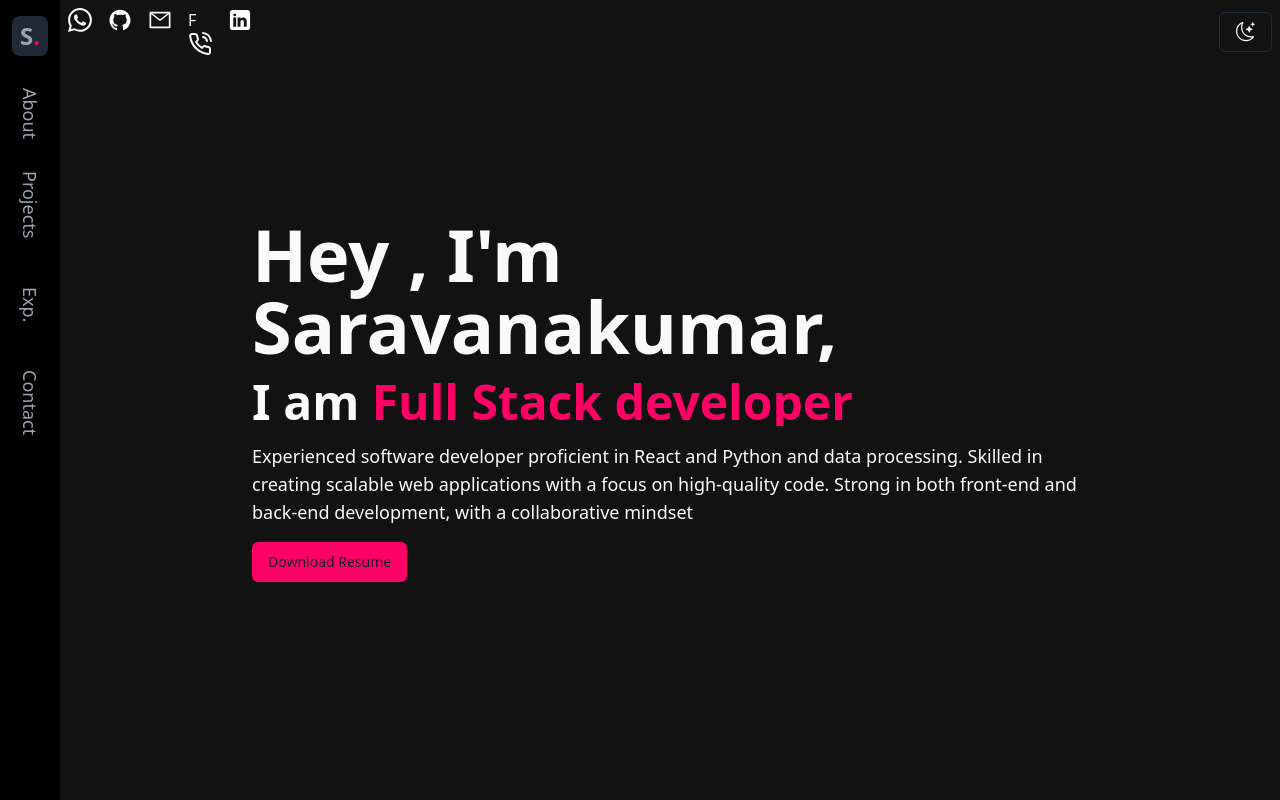
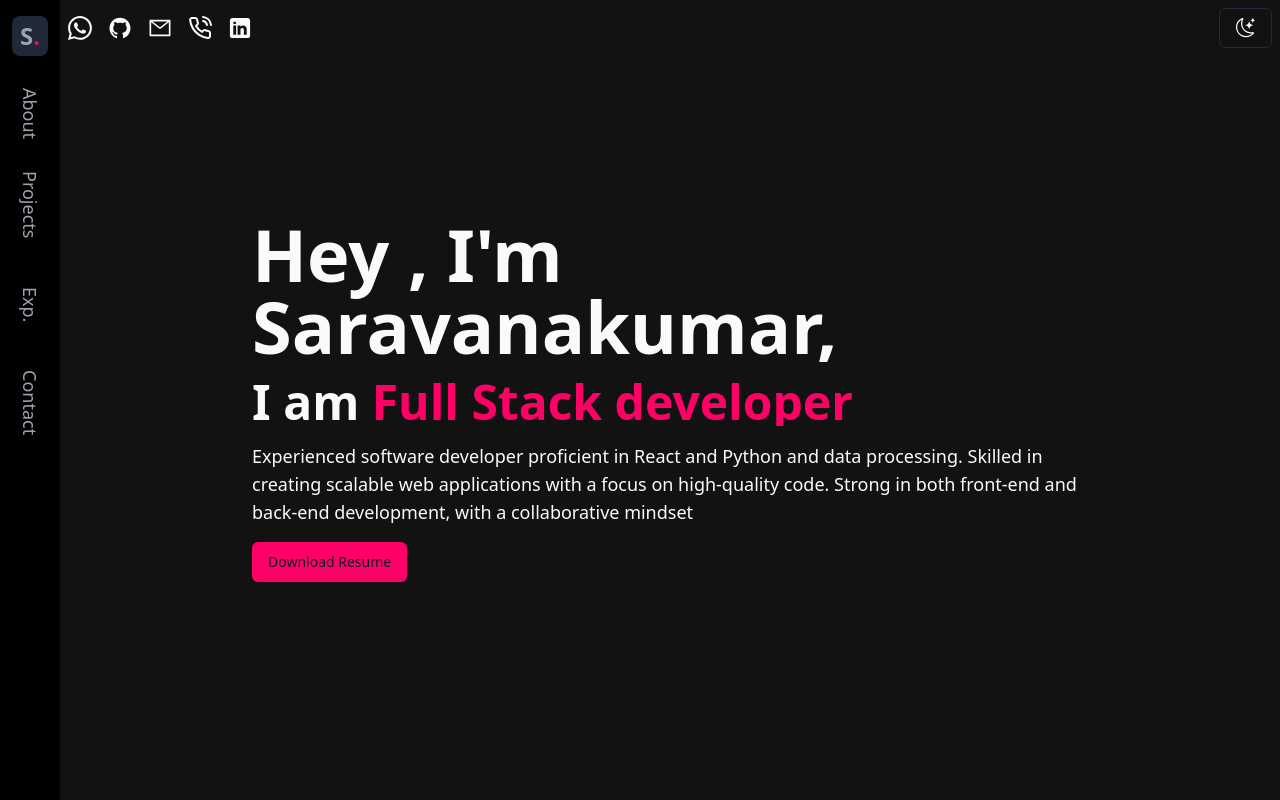
Before and after one commit to Saro006/portfolio, a Next.js app: page / in a window 1280 px wide. Shown: the top 800 px of the page. Built offline with nearby package versions, Linux system fonts and the light colour scheme.

Commit message:
resume updated

```diff
--- a/src/app/page.tsx
+++ b/src/app/page.tsx
@@ -23,7 +23,7 @@ const Page = () => {
   const handleDownload = () => {
     // Create a temporary anchor element
     const link = document.createElement('a');
-    link.href = '/resume.pdf';
+    link.href = '/saravanakumar_new.pdf';
     link.download = 'Saravanakumar_Resume.pdf';
     // Trigger the click event on the anchor element
     document.body.appendChild(link);
--- a/src/layout/NavBar.tsx
+++ b/src/layout/NavBar.tsx
@@ -28,7 +28,7 @@ const NavBar = () => {
                 <Link href="mailto:saravanakumarsk8056@gmail.com" >
                     <IconMail />
                 </Link>
-                <Link href="tel:+919498361521" >F
+                <Link href="tel:+919498361521">
                     <IconPhoneCall />
                 </Link>
                 <Link href="https://www.linkedin.com/in/saravana-kumar-u-a077b7280/" target="_blank" >
```
Also changed, not shown: 2 other files (tests, documents, lock files or other folders).
